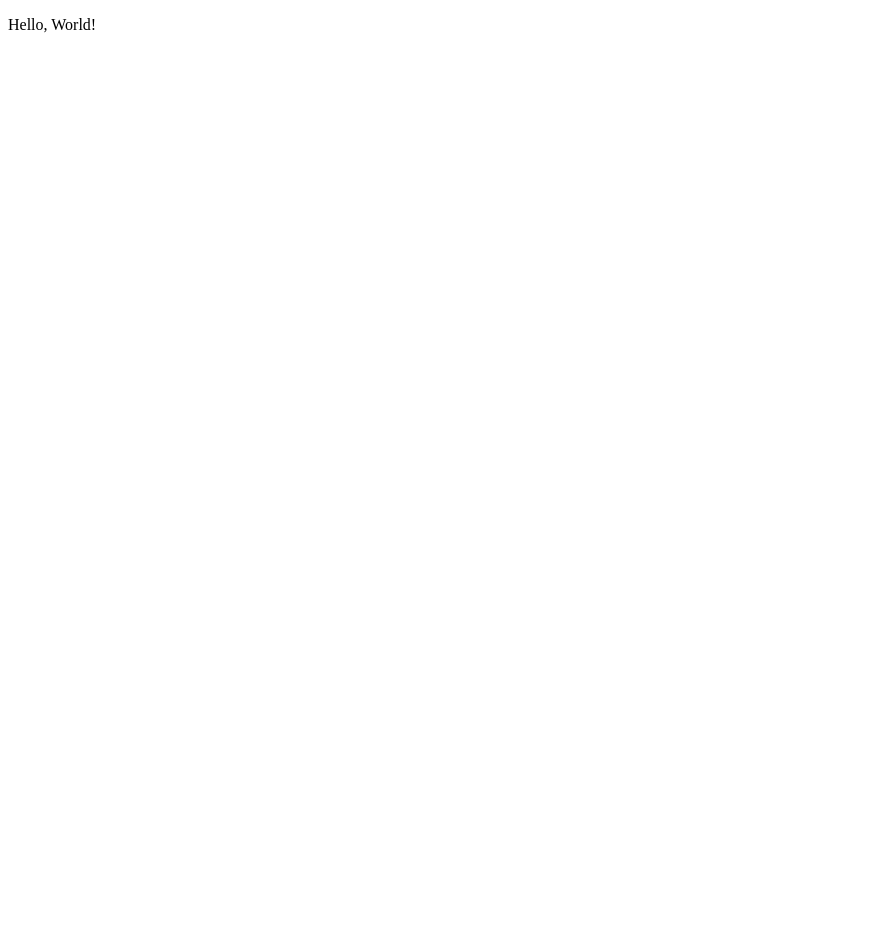
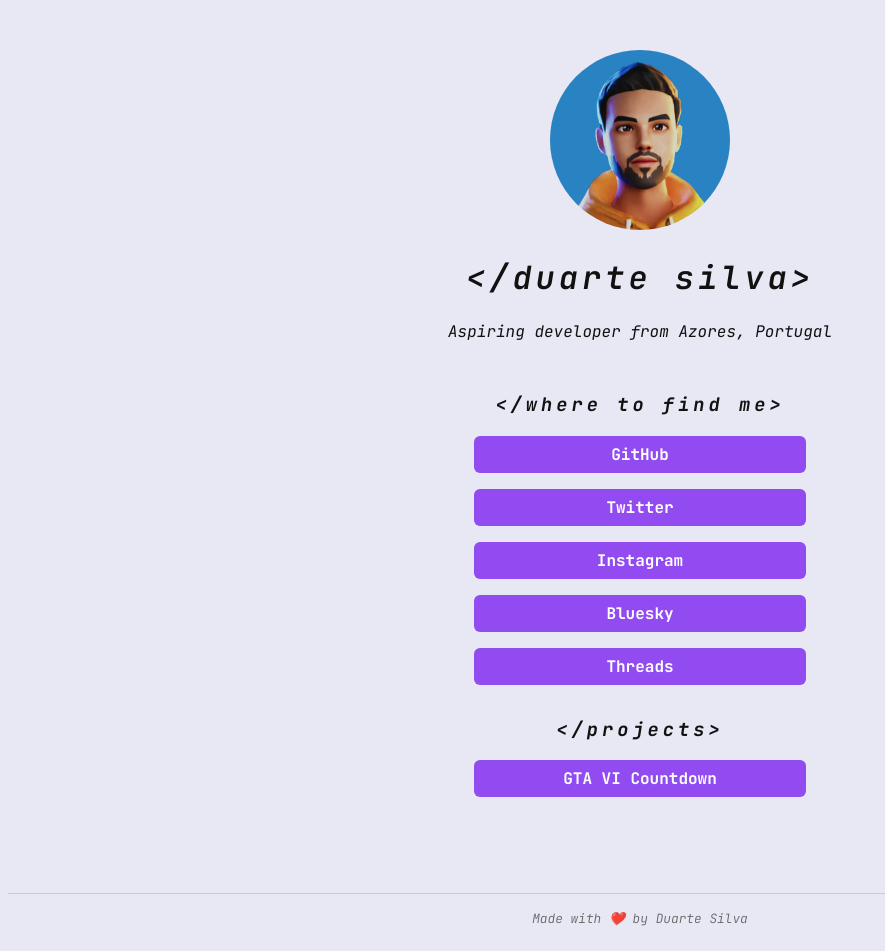
Before and after one commit to duasilva/duasilva.github.io, a plain HTML site: page index.html in a window 1280 px wide. Shown: the whole page, without its empty margins (0-885 px from the left). Before the commit the page ends 800 px from the top, so only its background shows below. Drawn offline with Linux system fonts and the light colour scheme.

Commit message:
First version of the site

```diff
--- /dev/null
+++ b/css/style.css
@@ -0,0 +1,86 @@
+/* Page Body */
+body {
+    text-align: center;
+    font-family: "JetBrains Mono", sans-serif;
+    background-color: #e8e8f5;
+    color: #111;
+}
+
+/* Links Container*/
+.container {
+    text-align: center;
+}
+
+.container a {
+    display: block;
+    max-width: 300px;
+    padding: 0.5rem 1rem;
+    margin: 1rem auto;
+    background-color: #914bf1;
+    border-radius: 6px;
+    text-decoration: none;
+    color: #fff;
+    font-weight: bold;
+    transition: filter 0.3s ease;
+}
+
+.container a:hover {
+    filter: brightness(0.8);
+}
+
+.container a:focus {
+    outline: 3px solid #914bf1;
+    outline-offset: 2px;
+}
+
+.container + .container {
+    margin-top: 2rem;
+}
+
+.container h3 {
+    font-style: italic;
+    letter-spacing: 4px;
+    text-transform: lowercase;
+}
+
+/* Profile Picture */
+img {
+    border-radius: 50%;
+    width: 180px;
+    height: 180px;
+    object-fit: cover;
+}
+
+/* Header */
+header {
+    margin: 50px 0 50px 0;
+}
+
+header h1 {
+    font-weight: 600;
+    letter-spacing: 4px;
+    font-style: italic;
+    text-transform: lowercase;
+}
+
+header h2 {
+    font-weight: 400;
+    font-size: 1rem;
+    font-style: italic;
+}
+
+/* Footer */
+footer {
+    margin-top: 6rem;
+    padding: 1rem 0;
+    text-align: center;
+    color: #666;
+    border-top: 1px solid #ccc;
+    font-weight: 300;
+}
+
+footer p {
+    font-style: italic;
+    font-size: 0.8rem;
+    margin: 0;
+}
--- a/index.html
+++ b/index.html
@@ -1,11 +1,39 @@
 <!DOCTYPE html>
 <html lang="en">
+
 <head>
   <meta charset="UTF-8" />
   <meta name="viewport" content="width=device-width, initial-scale=1.0" />
-        <title>Duarte Silva - Developer</title>
+  <title>&lt;/Duarte Silva&gt; - Aspiring Developer</title>
+  <link rel="stylesheet" href="css/style.css" />
+  <link rel="preconnect" href="https://fonts.googleapis.com">
+  <link rel="preconnect" href="https://fonts.gstatic.com" crossorigin>
+  <link
+    href="https://fonts.googleapis.com/css2?family=JetBrains+Mono:ital,wght@0,100..800;1,100..800&family=Roboto:ital,wght@0,100..900;1,100..900&display=swap"
+    rel="stylesheet">
 </head>
+
 <body>
-        <p>Hello, World!</p>
+  <header><img title="Duarte Silva" alt="Duarte Silva's Avatar" src="img/avatar.png" />
+    <h1>&lt;/Duarte Silva&gt;</h1>
+    <h2>Aspiring developer from Azores, Portugal</h2>
+  </header>
+
+  <div class="container">
+    <h3>&lt;/Where to Find Me&gt;</h3>
+    <a href="https://www.github.com/duasilva" target="_blank" rel="noopener noreferrer">GitHub</a>
+    <a href="https://x.com/duartengsilva" target="_blank" rel="noopener noreferrer">Twitter</a>
+    <a href="https://instagram.com/duartengsilva" target="_blank" rel="noopener noreferrer">Instagram</a>
+    <a href="https://bsky.app/profile/duartesilva.bsky.social" target="_blank" rel="noopener noreferrer">Bluesky</a>
+    <a href="https://www.threads.com/@duartengsilva" target="_blank" rel="noopener noreferrer">Threads</a>
+  </div>
+  <div class="container">
+    <h3>&lt;/Projects&gt;</h3>
+    <a href="https://duasilva.github.io/gta-vi-countdown" target="_blank" rel="noopener noreferrer">GTA VI Countdown</a>
+  </div>
+  <footer>
+    <p>Made with ❤️ by Duarte Silva</p>
+  </footer>
 </body>
+
 </html>
```
Also changed, not shown: img/avatar.png (added). Lines whose indentation alone changed are shown as unchanged.
